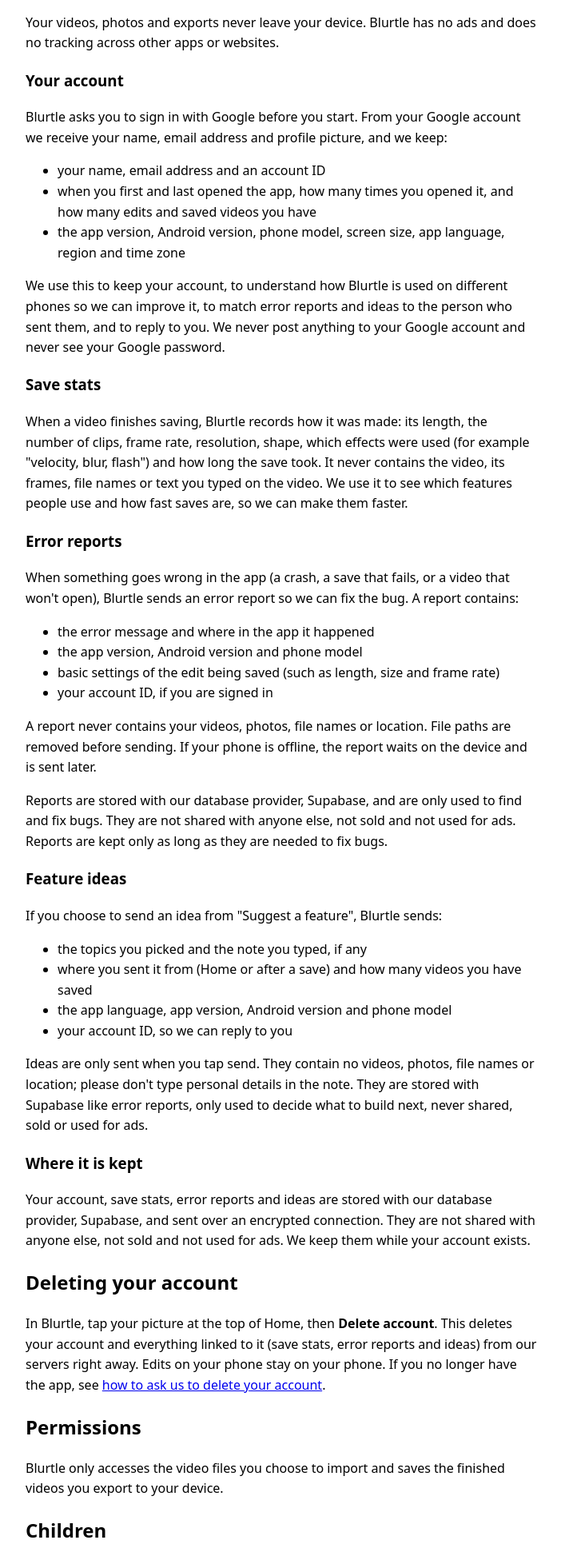
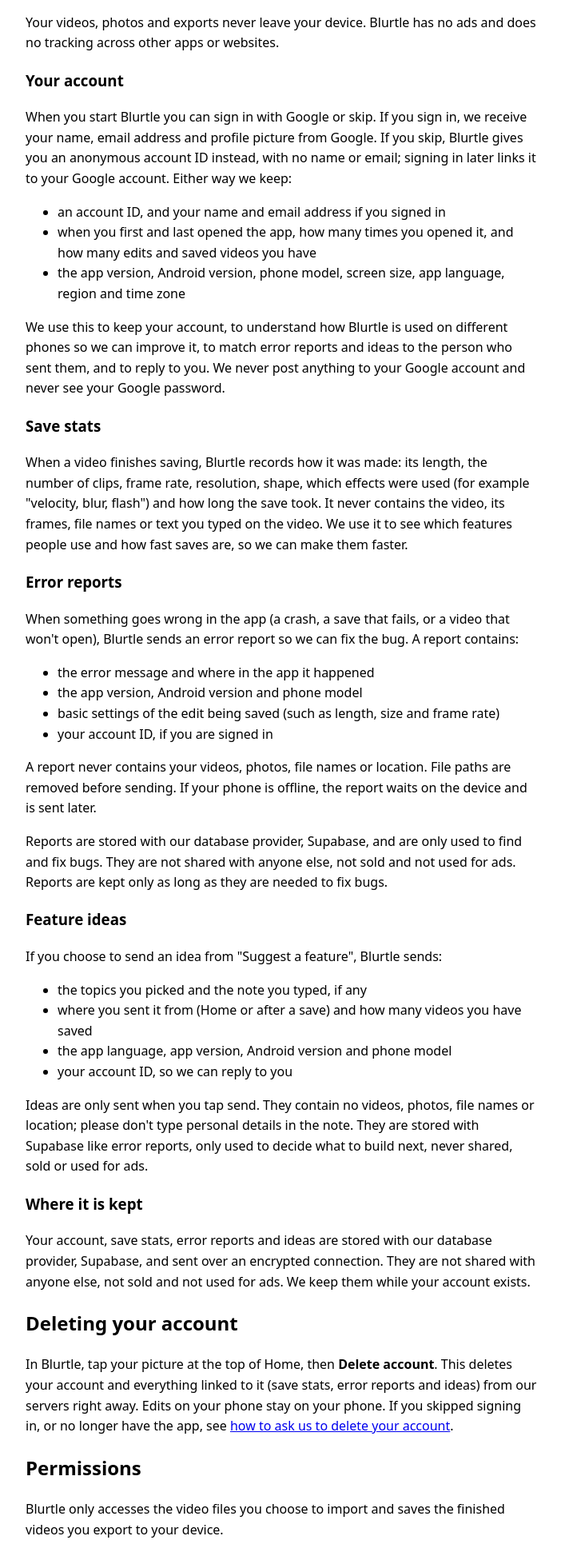
Before and after one commit to Taha-Lakdawala/blurtle-privacy, a plain HTML site: page index.html in a window 1280 px wide. Shown: the part 260-2196 px from the top of the page at 80% size, without its empty margins (288-990 px from the left). Drawn offline with Linux system fonts and the light colour scheme.

Commit message:
accounts: skip option with anonymous id

```diff
--- a/index.html
+++ b/index.html
@@ -13,9 +13,9 @@
 <h2>What we collect</h2>
 <p>Your videos, photos and exports never leave your device. Blurtle has no ads and does no tracking across other apps or websites.</p>
 <h3>Your account</h3>
-<p>Blurtle asks you to sign in with Google before you start. From your Google account we receive your name, email address and profile picture, and we keep:</p>
+<p>When you start Blurtle you can sign in with Google or skip. If you sign in, we receive your name, email address and profile picture from Google. If you skip, Blurtle gives you an anonymous account ID instead, with no name or email; signing in later links it to your Google account. Either way we keep:</p>
 <ul>
-<li>your name, email address and an account ID</li>
+<li>an account ID, and your name and email address if you signed in</li>
 <li>when you first and last opened the app, how many times you opened it, and how many edits and saved videos you have</li>
 <li>the app version, Android version, phone model, screen size, app language, region and time zone</li>
 </ul>
@@ -44,7 +44,7 @@
 <h3>Where it is kept</h3>
 <p>Your account, save stats, error reports and ideas are stored with our database provider, Supabase, and sent over an encrypted connection. They are not shared with anyone else, not sold and not used for ads. We keep them while your account exists.</p>
 <h2>Deleting your account</h2>
-<p>In Blurtle, tap your picture at the top of Home, then <b>Delete account</b>. This deletes your account and everything linked to it (save stats, error reports and ideas) from our servers right away. Edits on your phone stay on your phone. If you no longer have the app, see <a href="delete.html">how to ask us to delete your account</a>.</p>
+<p>In Blurtle, tap your picture at the top of Home, then <b>Delete account</b>. This deletes your account and everything linked to it (save stats, error reports and ideas) from our servers right away. Edits on your phone stay on your phone. If you skipped signing in, or no longer have the app, see <a href="delete.html">how to ask us to delete your account</a>.</p>
 <h2>Permissions</h2>
 <p>Blurtle only accesses the video files you choose to import and saves the finished videos you export to your device.</p>
 <h2>Children</h2>
```
Also changed, not shown: delete.html (+1 -1 lines).
